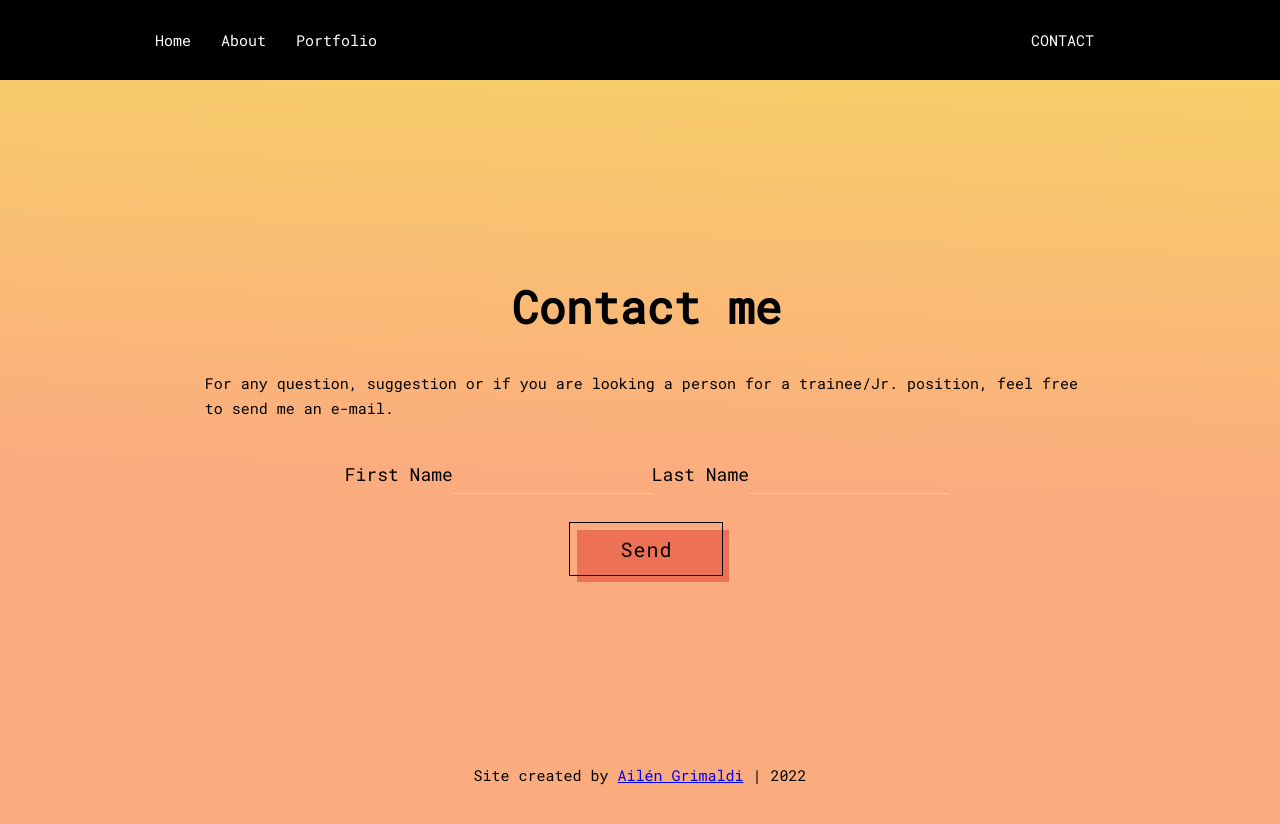
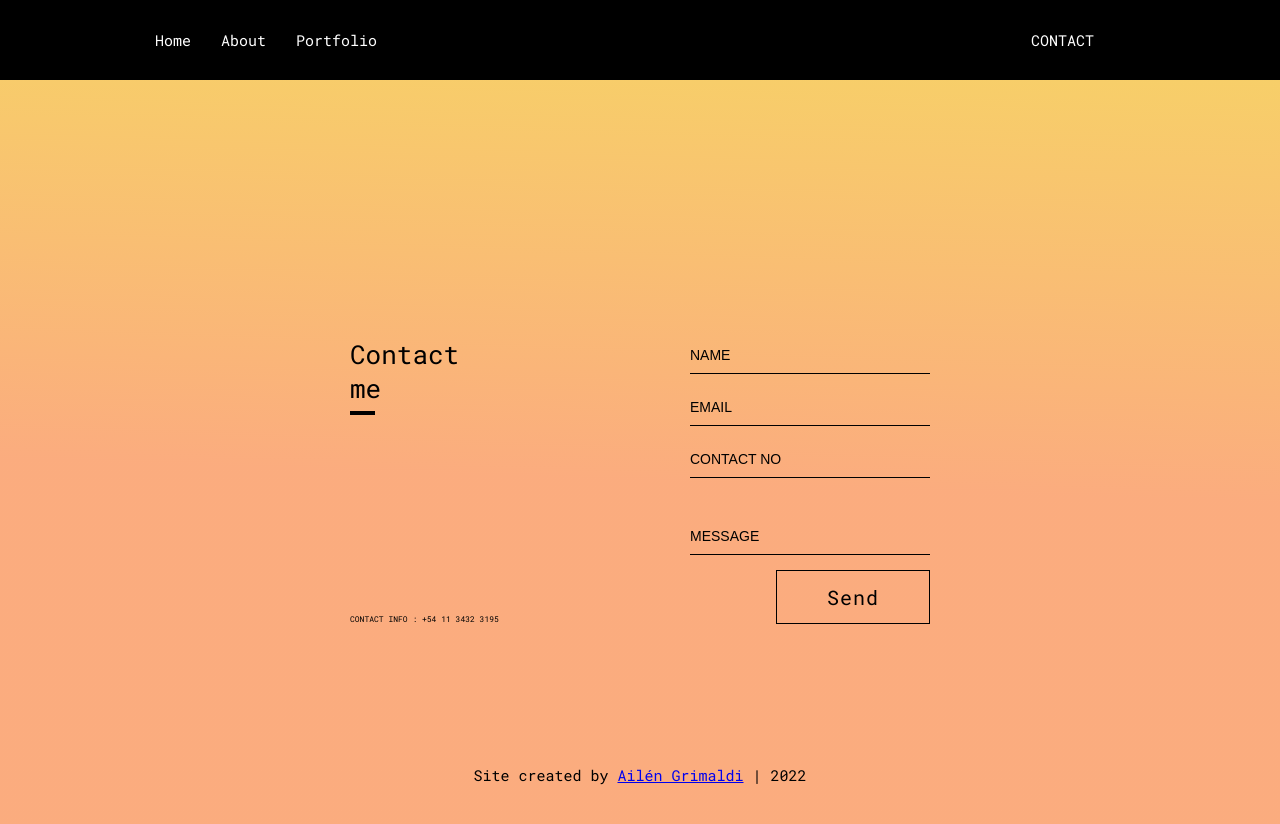
Before and after one commit to ail3ngrimaldi/pagina, a React (Create React App) app: page /contact in a window 1280 px wide. Shown: the top 824 px of the page. Built offline with nearby package versions, Linux system fonts and the light colour scheme.

Commit message:
Styles of form contact done, hover on button not working

```diff
--- a/src/components/Contact.js
+++ b/src/components/Contact.js
@@ -3,24 +3,39 @@ import '../styles/Contact.css';
 
 export default function Contact () {
     return (
-        <div className='paragraph' id='Contact'>
-            <div className='Contact_p'>
-                <h2 className='Contact_h2'> Contact me</h2>
-                <p>For any question, suggestion or if you are looking a person for a trainee/Jr. position, feel free to send me an e-mail.</p>
+<div class="background">
+  <div class="container">
+    <div class="screen">
+      <div class="screen-body">
+        <div class="screen-body-item left">
+          <div class="app-title">
+            <span>Contact</span>
+            <span>me</span>
+          </div>
+          <div class="app-contact">CONTACT INFO : +54 11 3432 3195</div>
+        </div>
+        <div class="screen-body-item">
+          <div class="app-form">
+            <div class="app-form-group">
+              <input class="app-form-control" placeholder="NAME"/>
             </div>
-                <form>
-                    <div className='col'>
-                        <div className='form-group'>
-                            <label>First Name</label>
-                            <input type='text' />
-                        </div>
-                        <div>
-                            <label>Last Name</label>
-                            <input type='text' />
-                        </div>
-                    </div>
-                </form>
-            <button type='button' className='send_button'>Send</button>
+            <div class="app-form-group">
+              <input class="app-form-control" placeholder="EMAIL"/>
+            </div>
+            <div class="app-form-group">
+              <input class="app-form-control" placeholder="CONTACT NO"/>
+            </div>
+            <div class="app-form-group message">
+              <input class="app-form-control" placeholder="MESSAGE"/>
+            </div>
+            <div class="app-form-group buttons">
+              <button class="app-form-button">Send</button>
+            </div>
+          </div>
         </div>
+      </div>
+    </div>
+  </div>
+</div>
     );
 }
--- a/src/styles/Contact.css
+++ b/src/styles/Contact.css
@@ -1,34 +1,105 @@
-.Contact_p {
+.background {
+    background-color: hsl(22, 94%, 74%);
+    background-image: linear-gradient(2deg, hsl(22, 94%, 74%) 50%, hsl(43, 90%, 69%) 100%);
     display: flex;
-    justify-content: center;
-    align-items: center;
-    flex-direction: column;
-    font-size: 1rem;
+    min-height: 100vh;
 }
 
-.Contact_h2 {
-    display: flex;
-    justify-content: center;
+.container {
+    flex: 0 1 700px;
+    margin: auto;
+    padding: 10px;
 }
 
-.Contact_form {
+.screen {
+    position: relative;
+}
+
+.screen::after {
+    content: '';
+    display: block;
+    position: absolute;
+    top: 0;
+    left: 20px;
+    right: 20px;
+    bottom: 0;
+    z-index: -1;
+}
+
+.screen-body {
     display: flex;
 }
 
-input {
-     padding: 0.6rem 0 0.4rem 0;
-    line-height: 1.5;
-    color: hsl(210, 9%, 31%);
-    margin: 0 0 0.5rem 0;
-    font-size: 1rem;
-    font-weight: 400;
-    background: transparent;
-    border: 0;
-    border-bottom: 1px solid hsl(210, 14%, 83%);
-    transition: border-color .15s ease-in-out, box-shadow .15s ease-in-out,-webkit-box-shadow .15s ease-in-out;
+.screen-body-item {
+    flex: 1;
+    padding: 50px;
 }
 
-.send_button {
+.screen-body-item.left {
+    display: flex;
+    flex-direction: column;
+}
+
+.app-title {
+    display: flex;
+    flex-direction: column;
+    position: relative;
+    color: hsl(0,0,0);
+    font-size: 26px;
+}
+
+.app-title:after {
+    content: '';
+    display: block;
+    position: absolute;
+    left: 0;
+    bottom: -10px;
+    width: 25px;
+    height: 4px;
+    background: hsl(0, 0%, 0%);
+}
+
+.app-contact {
+    margin-top: auto;
+    font-size: 8px;
+    color: #000;
+}
+
+.app-form-group {
+    margin-bottom: 15px;
+}
+
+.app-form-group.message {
+    margin-top: 40px;
+}
+
+.app-form-group.buttons {
+    margin-bottom: 0;
+    text-align: right;
+}
+
+.app-form-control {
+    width: 100%;
+    padding: 10px 0;
+    background: none;
+    border: none;
+    border-bottom: 1px solid #000;
+    color: hsl(0,0,0);
+    font-size: 14px;
+    text-transform: uppercase;
+    outline: none;
+    transition: border-color .2s;
+}
+
+.app-form-control::placeholder {
+    color: #000;
+}
+
+.app-form-control:focus {
+    border-bottom: #000;
+}
+
+.app-form-button {
     font-size: 20px;
     font-family: 'Roboto Mono', monospace;
     font-weight: 200;
@@ -41,9 +112,9 @@ input {
     background-color: rgba(0, 0, 0, 0);
 }
 
-.send_button::after {
+.app-form-button::after {
     content: "";
-    background-color: hsl(11, 80%, 63%);
+    background-color: #ffe54c;
     width: 100%;
     z-index: -1;
     position: absolute;
@@ -53,19 +124,39 @@ input {
     transition: 0.2s;
   }
 
-.send_button:hover::after {
+  .app-form-button:hover::after {
     top: 0px;
     left: 0px;
   }
 
-form {
-    padding: 20px;
+  @media screen and (max-width: 520px) {
+    .screen-body {
+      flex-direction: column;
     }
 
-.col {
-        display: flex;
+    .screen-body-item.left {
+      margin-bottom: 30px;
     }
 
-label {
-    font-size: 1.2rem;
+    .app-title {
+      flex-direction: row;
     }
+
+    .app-title span {
+      margin-right: 12px;
+    }
+
+    .app-title:after {
+      display: none;
+    }
+  }
+
+  @media screen and (max-width: 600px) {
+    .screen-body {
+      padding: 40px;
+    }
+
+    .screen-body-item {
+      padding: 0;
+    }
+  }
```
Lines whose indentation alone changed are shown as unchanged.
